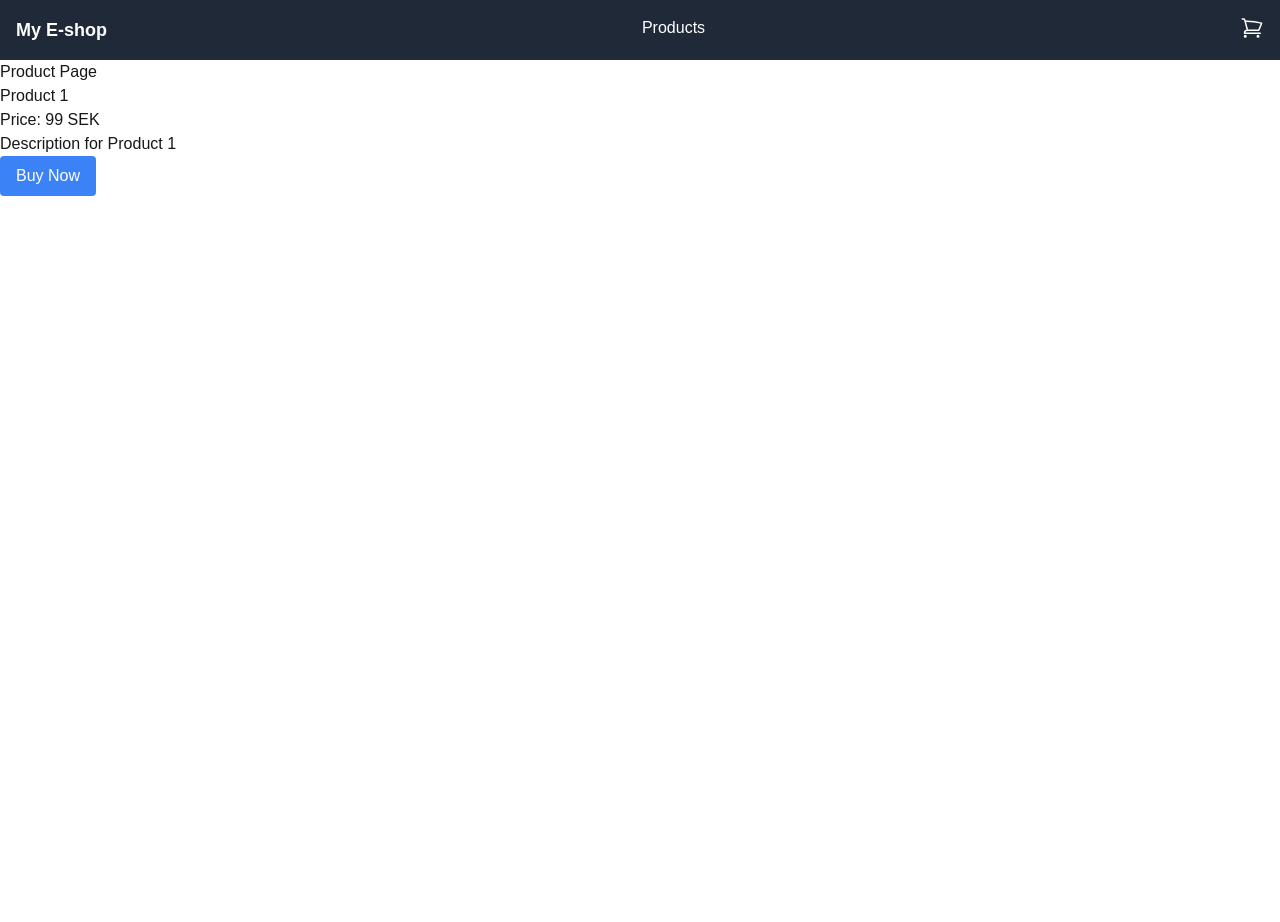
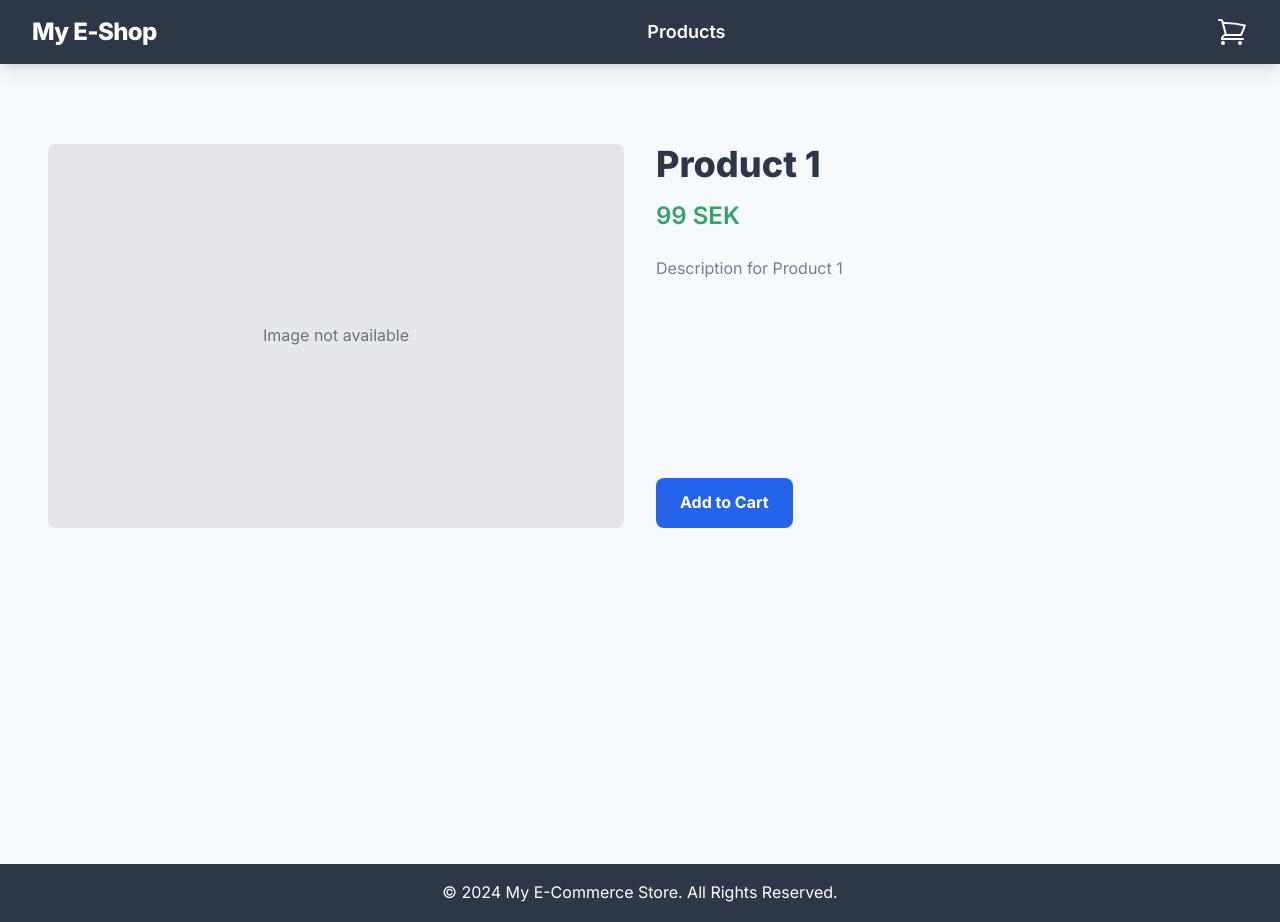
Before and after one commit to MaxGranberg/ehandel, a Next.js app: page /product/1 in a window 1280 px wide. Before the commit the page ends 800 px from the top, so only its background shows below. Built offline with nearby package versions, Linux system fonts and the light colour scheme.

Commit message:
Update styling

```diff
--- a/src/app/cart/page.tsx
+++ b/src/app/cart/page.tsx
@@ -32,45 +32,76 @@ export default function CartPage() {
 
 
   if (state.items.length === 0) {
-    return <div>Your cart is empty</div>
+    return <div className="text-center text-xl text-gray-600">Your cart is empty</div>;
   }
 
   return (
-    <div className="container mx-auto p-4">
-      <h1 className="text-2xl font-bold mb-4">Shopping Cart</h1>
-      <ul>
+    <div className="container mx-auto p-8">
+      <h1 className="text-4xl font-extrabold text-primary mb-8 text-center">Shopping Cart</h1>
+
+      {/* Cart Items */}
+      <ul className="space-y-6">
         {state.items.map((item) => (
-          <li key={item.product.id} className="mb-4">
-            <h2>{item.product.name}</h2>
-            <p>Price: {item.product.price} SEK</p>
-            <p>Quantity: {item.quantity}</p>
-            <div className="flex gap-4">
-              <button onClick={() => decreaseQuantity(item.product.id)} className="bg-yellow-500 text-white px-3 py-2 rounded">
-                Decrease quantity
+          <li key={item.product.id} className="flex flex-col md:flex-row items-center justify-between bg-white shadow-lg p-6 rounded-lg">
+            {/* Product Info */}
+            <div className="flex items-center gap-4 mb-4 md:mb-0">
+              <div className="bg-gray-200 w-24 h-24 rounded-lg flex justify-center items-center">
+                <p className="text-gray-500">Image not available</p>
+              </div>
+              <div>
+                <h2 className="text-xl font-semibold text-primary">{item.product.name}</h2>
+                <p className="text-lg text-accent font-semibold">{item.product.price} SEK</p>
+              </div>
+            </div>
+
+            {/* Quantity Controls */}
+            <div className="flex items-center gap-4">
+              <div className="flex items-center">
+                <button
+                  onClick={() => decreaseQuantity(item.product.id)}
+                  className="bg-gray-200 hover:bg-gray-300 text-gray-900 px-4 py-2 rounded-l-lg"
+                >
+                  -
+                </button>
+                <span className="px-6 py-2 text-gray-700">{item.quantity}</span>
+                <button
+                  onClick={() => increaseQuantity(item.product.id)}
+                  className="bg-gray-200 hover:bg-gray-300 text-gray-900 px-4 py-2 rounded-r-lg"
+                >
+                  +
+                </button>
+              </div>
+
+              {/* Remove Button */}
+              <button
+                onClick={() => removeFromCart(item.product.id)}
+                className="bg-red-500 hover:bg-red-600 text-white px-4 py-2 rounded-lg"
+              >
+                Remove
               </button>
-              <button onClick={() => increaseQuantity(item.product.id)} className="bg-green-500 text-white px-2 py-2 rounded">
-                Increase quantity
-              </button>
-            <button onClick={() => removeFromCart(item.product.id)} className="bg-red-500 text-white px-4 py-2 rounded">
-              Remove
-            </button>
             </div>
           </li>
         ))}
       </ul>
 
-      <div className="text-xl font-bold mt-4">
+      {/* Total Price */}
+      <div className="text-2xl font-bold text-right mt-8">
         Total price: {totalPrice.toFixed(2)} SEK
       </div>
 
-      <div className="grid column">
-      <Link href="/checkout">
-        <p className="bg-green-500 text-white px-4 py-2 rounded mt-4 inline-block">Proceed to chekout</p>
-      </Link>
+      {/* Action Buttons */}
+      <div className="flex justify-between mt-8">
+        <Link href="/products">
+          <p className="bg-blue-500 hover:bg-blue-600 text-white px-6 py-3 rounded-lg">
+            Continue Shopping
+          </p>
+        </Link>
 
-      <Link href="/products">
-        <p className=" mt-4 bg-blue-500 text-white px-4 py-2 rounded inline-block">Continue Shopping</p>
-      </Link>
+        <Link href="/checkout">
+          <p className="bg-green-500 hover:bg-green-600 text-white px-6 py-3 rounded-lg">
+            Proceed to Checkout
+          </p>
+        </Link>
       </div>
     </div>
   );
--- a/src/app/globals.css
+++ b/src/app/globals.css
@@ -2,26 +2,63 @@
 @tailwind components;
 @tailwind utilities;
 
+/* Define modern and elegant colors and typography */
 :root {
-  --background: #ffffff;
-  --foreground: #171717;
-}
-
-@media (prefers-color-scheme: dark) {
-  :root {
-    --background: #0a0a0a;
-    --foreground: #ededed;
-  }
+  --primary-color: #2d3748; /* Dark gray for primary text and footer background */
+  --secondary-color: #718096; /* Medium gray for secondary text */
+  --accent-color: #38a169; /* Green for secondary action buttons */
+  --background: #f7fafc; /* Light gray background */
+  --foreground: #2d3748; /* Dark gray text for readability */
+  --gray-color: #a0aec0; /* Even lighter gray for subtle text */
+  --font-primary: 'Inter', sans-serif;
 }
 
 body {
+  background: var(--background);
   color: var(--foreground);
-  background: var(--background);
-  font-family: Arial, Helvetica, sans-serif;
+  font-family: var(--font-primary);
+  line-height: 1.6;
 }
 
-@layer utilities {
-  .text-balance {
-    text-wrap: balance;
+/* Footer background color and text color */
+footer {
+  background-color: var(--primary-color);
+  color: #ffffff; /* Ensure the footer text is always white for good contrast */
+}
+
+/* Apply custom Tailwind styles inside the @layer directive */
+@layer components {
+  .card {
+    @apply bg-white shadow-lg rounded-lg p-6;
+    transition: transform 0.3s ease, box-shadow 0.3s ease;
+  }
+
+  .card:hover {
+    @apply shadow-xl;
+    transform: translateY(-4px);
+  }
+
+  .btn-primary {
+    @apply bg-blue-600 text-white font-bold py-3 px-6 rounded-lg hover:bg-blue-700 transition-colors;
+  }
+
+  .btn-secondary {
+    @apply bg-green-500 text-white font-bold py-3 px-6 rounded-lg hover:bg-green-600 transition-colors;
+  }
+
+  .flex-center {
+    @apply flex justify-center items-center;
+  }
+
+  .text-primary {
+    color: var(--primary-color); /* Primary text: dark gray */
+  }
+
+  .text-secondary {
+    color: var(--secondary-color); /* Apply the custom CSS variable directly */
+  }
+
+  .container {
+    @apply max-w-screen-xl mx-auto px-4;
   }
 }
--- a/src/app/layout.tsx
+++ b/src/app/layout.tsx
@@ -1,23 +1,18 @@
 import type { Metadata } from "next";
-import localFont from "next/font/local";
 import Navbar from "@/components/navbar";
 import { CartProvider } from "@/context/cartContext";
 import "./globals.css";
+import { Inter } from "next/font/google";
 
-const geistSans = localFont({
-  src: "./fonts/GeistVF.woff",
-  variable: "--font-geist-sans",
-  weight: "100 900",
-});
-const geistMono = localFont({
-  src: "./fonts/GeistMonoVF.woff",
-  variable: "--font-geist-mono",
-  weight: "100 900",
+// Use Google Fonts for clean, modern typography
+const inter = Inter({
+  subsets: ["latin"],
+  variable: "--font-inter",
 });
 
 export const metadata: Metadata = {
-  title: "Create Next App",
-  description: "Generated by create next app",
+  title: "My E-Commerce Store",
+  description: "A modern e-commerce platform",
 };
 
 export default function RootLayout({
@@ -27,13 +22,18 @@ export default function RootLayout({
 }>) {
   return (
     <html lang="en">
-      <body
-        className={`${geistSans.variable} ${geistMono.variable} antialiased`}
-      >
-      <CartProvider>
-        <Navbar/>
-        {children}
-      </CartProvider>
+      <body className={`${inter.variable} bg-background text-foreground antialiased`}>
+        <CartProvider>
+          <Navbar />
+          <main className="min-h-screen pt-12">
+            <div className="container">
+              {children}
+            </div>
+          </main>
+          <footer className="bg-primary-color text-white p-4 text-center">
+            <p>&copy; {new Date().getFullYear()} My E-Commerce Store. All Rights Reserved.</p>
+          </footer>
+        </CartProvider>
       </body>
     </html>
   );
--- a/src/app/product/[id]/page.tsx
+++ b/src/app/product/[id]/page.tsx
@@ -2,19 +2,33 @@ import { products } from "@/data/products";
 import AddToCartButton from "@/components/addToCartButton";
 
 export default function ProductPage({ params }: { params: { id: string } }) {
-  const product= products.find((p) => p.id === params.id);
+  const product = products.find((p) => p.id === params.id);
 
   if (!product) {
-    return <div>Product not found</div>
+    return <div className="text-center text-xl text-red-500">Product not found</div>;
   }
 
   return (
-    <div>
-      <h1>Product Page</h1>
-      <h2>{product.name}</h2>
-      <p>Price: {product.price} SEK</p>
-      <p>{product.description}</p>
-      <AddToCartButton product={product} />
+    <div className="container mx-auto p-8">
+      <div className="grid grid-cols-1 md:grid-cols-2 gap-8">
+        {/* Product Image Placeholder */}
+        <div className="bg-gray-200 w-full h-96 rounded-lg flex justify-center items-center">
+          {/* Placeholder for Product Image */}
+          <p className="text-gray-500">Image not available</p>
+        </div>
+
+        {/* Product Details */}
+        <div className="flex flex-col justify-between">
+          <div>
+            <h1 className="text-4xl font-extrabold text-primary mb-4">{product.name}</h1>
+            <p className="text-2xl text-accent font-semibold mb-6">{product.price} SEK</p>
+            <p className="text-secondary mb-8">{product.description}</p>
+          </div>
+
+          {/* Add to Cart Button */}
+          <AddToCartButton product={product} />
+        </div>
+      </div>
     </div>
   );
 }
--- a/src/components/addToCartButton.tsx
+++ b/src/components/addToCartButton.tsx
@@ -27,13 +27,18 @@ export default function AddToCartButton( { product }: AddToCartButtonProps) {
 
   return (
     <div>
-    <button onClick={addToCart} className="bg-blue-500 text-white px-4 py-2 rounded">
-      Buy Now
-    </button>
+      <button
+        onClick={addToCart}
+        className="bg-blue-600 hover:bg-blue-700 text-white font-bold py-3 px-6 rounded-lg transition-colors"
+      >
+        Add to Cart
+      </button>
 
-    {showMessage && (
-      <p className="mt-2 text-green-500">Product added to cart!</p>
-    )}
+      {showMessage && (
+        <p className="mt-2 text-green-600 font-semibold">
+          Product added to cart!
+        </p>
+      )}
     </div>
   );
 }
--- a/src/components/navbar.tsx
+++ b/src/components/navbar.tsx
@@ -5,32 +5,34 @@ import { ShoppingCartIcon } from "@heroicons/react/24/outline";
 import { useCart } from "@/context/cartContext";
 
 export default function Navbar() {
-
   const { state, cartLoaded } = useCart();
-
-  const totalItemsInCart = state.items.reduce((total, item) => total + item.quantity, 0)
+  const totalItemsInCart = state.items.reduce((total, item) => total + item.quantity, 0);
 
   return (
-    <nav className="bg-gray-800 p-4">
-      <div className="container mx-auto flex justify-between">
-        <Link href="/">
-          <p className="text-white font-bold text-lg"> My E-shop</p>
+    <nav className="bg-primary p-4 shadow-lg">
+      <div className="container mx-auto flex justify-between items-center">
+        {/* Logo / Brand */}
+        <Link href="/" className="text-white font-extrabold text-2xl tracking-tight">
+          My E-Shop
         </Link>
-        <Link href="/products">
-          <p className="text-white"> Products</p>
-        </Link>
-        <Link href="/cart">
-          <p className="text-white relative flex items-center">
-            <ShoppingCartIcon className="h-6 w-6 text-white" />
 
-            {/* Display the cart count only when the cart is loaded */}
-            {cartLoaded && totalItemsInCart > 0 && (
-              <span className="absolute -top-2 -right-3 bg-red-500 text-white text-xs font-bold rounded-full h-5 w-5 flex items-center justify-center">
-                {totalItemsInCart}
-              </span>
-            )}
+        {/* Navigation Links */}
+        <div className="space-x-8 text-lg font-semibold">
+          <Link href="/products" className="text-white hover:text-gray-300 transition-colors">
+            Products
+          </Link>
+        </div>
 
-          </p>
+        {/* Cart Icon */}
+        <Link href="/cart" className="relative flex items-center text-white">
+          <ShoppingCartIcon className="h-8 w-8" />
+
+          {/* Display the cart count only when the cart is loaded and has items */}
+          {cartLoaded && totalItemsInCart > 0 && (
+            <span className="absolute -top-2 -right-3 bg-red-500 text-white text-sm font-bold rounded-full h-6 w-6 flex items-center justify-center">
+              {totalItemsInCart}
+            </span>
+          )}
         </Link>
       </div>
     </nav>
--- a/src/components/productCard.tsx
+++ b/src/components/productCard.tsx
@@ -1,13 +1,18 @@
 type ProductCardProps = {
   name: string;
   price: number;
+};
+
+export default function ProductCard({ name, price }: ProductCardProps) {
+  return (
+    <div className="border border-gray-200 rounded-lg shadow-md overflow-hidden hover:shadow-lg transition-shadow p-6 bg-white">
+      {/* Image Placeholder */}
+      <div className="bg-gray-200 w-full h-48 rounded-lg flex justify-center items-center mb-4">
+        <p className="text-gray-500">Image not available</p>
+      </div>
+      {/* Product Name and Price */}
+      <h2 className="text-xl font-bold text-primary mb-2">{name}</h2>
+      <p className="text-lg text-accent font-semibold">{price} SEK</p>
+    </div>
+  );
 }
-
-export default function ProductCard({ name, price}: ProductCardProps) {
-  return (
-    <div className="border p-4 rounded-md">
-      <h2 className="text-lg font-bold">{name}</h2>
-      <p className="text-sm text-gray-600">{price} SEK</p>
-    </div>
-  )
-}
```
Also changed, not shown: src/app/checkout/page.tsx (+54 -44 lines), src/app/page.tsx (+25 -3 lines), src/app/products/page.tsx (+11 -10 lines), tailwind.config.ts (+5 -2 lines).
